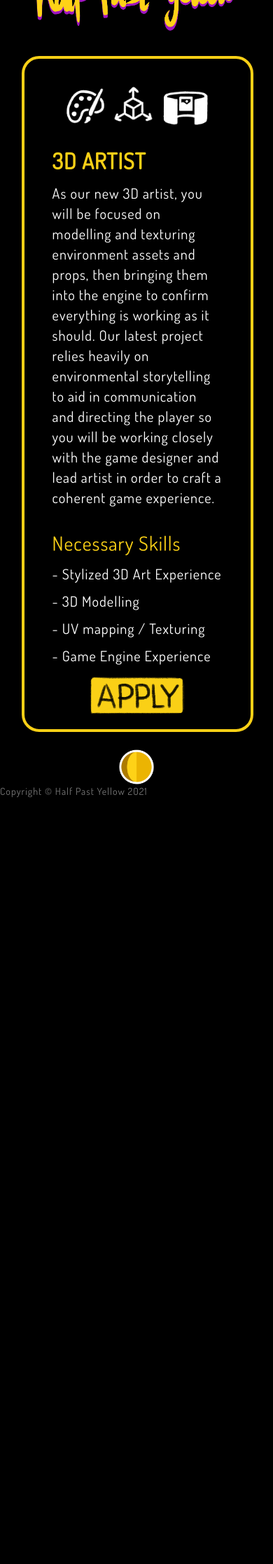
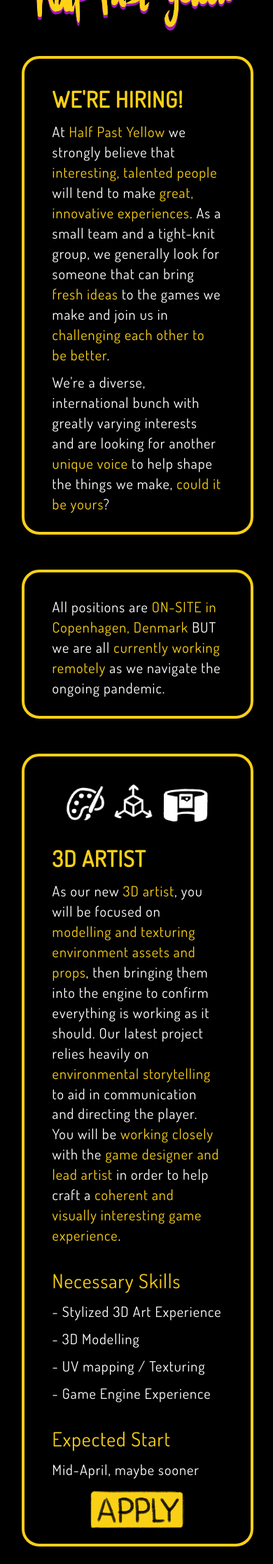
Before and after one commit to HalfPastYellow/HalfPastYellow.github.io, a PHP site: page /jobs/ in a window 390 px wide. Shown: the part 62-2297 px from the top of the page at 70% size. Before the commit the page ends 1202 px from the top, so only its background shows below. Run offline with PHP 8.4, Linux system fonts and the light colour scheme.

Commit message:
job posting text pass + more text + highlight key words

```diff
--- a/css/hpy-site.css
+++ b/css/hpy-site.css
@@ -24,6 +24,14 @@
   letter-spacing: 1px;
   color: #ffffff;
 }
+
+mark.highlight
+{
+	color: #fad016;
+	background: none;
+	padding: 0;
+}
+
 a:link, a:active, a:visited {
   color: #fad016;
 }
--- a/jobs/index.html
+++ b/jobs/index.html
@@ -64,17 +64,41 @@
 </div>
 <div class="container">
   <div class="row box with-padding">
+    <div class="col-md-12">
+      <p class="label-thick">We're hiring!</p>
+      <p>At <mark class="highlight">Half Past Yellow</mark> we strongly believe that <mark class="highlight">interesting, talented people </mark> will tend to make <mark class="highlight">great, innovative experiences</mark>. As a small team and a tight-knit group, we generally look for someone that can bring <mark class="highlight">fresh ideas</mark> to the games we make and join us in <mark class="highlight">challenging each other to be better</mark>.
+	  </P>
+	  <p>We're a diverse, international bunch with greatly varying interests and are looking for another <mark class="highlight">unique voice</mark> to help shape the things we make, <mark class="highlight">could it be yours</mark>?</p>
+	  </p>
+    </div>
+  </div>
+</div>
+
+<div class="container">
+  <div class="row box with-padding">
+    <div class="col-md-12">
+	  <p>All positions are <mark class="highlight">ON-SITE in Copenhagen, Denmark</mark> BUT we are all <mark class="highlight">currently working remotely</mark> as we navigate the ongoing pandemic.
+	  </p>
+    </div>
+  </div>
+</div>
+
+<div class="container">
+  <div class="row box with-padding">
     <div class="col-md-6">
       <div class="job-portrait"><img src="../img/3dperson.gif" alt="3dpersongif" class="img-responsive center-block"></div>
       <img src="../img/3dicons.png" alt="3dicons" class="img-responsive center-block" style="max-width: 85%; padding: 0px 0px 5%;"> </div>
     <div class="col-md-6">
       <p class="label-thick" style="padding: 5% 0px 0px;">3D Artist</p>
-      <p>As our new 3D artist, you will be focused on modelling and texturing environment assets and props, then bringing them into the engine to confirm everything is working as it should. Our latest project relies heavily on environmental storytelling to aid in communication and directing the player so you will be working closely with the game designer and lead artist in order to craft a coherent game experience.</p>
+      <p>As our new <mark class="highlight">3D artist</mark>, you will be focused on <mark class="highlight">modelling and texturing environment assets and props</mark>, then bringing them into the engine to confirm everything is working as it should. Our latest project relies heavily on <mark class="highlight">environmental storytelling</mark> to aid in communication and directing the player. You will be <mark class="highlight">working closely</mark> with the <mark class="highlight">game designer and lead artist</mark> in order to help craft a <mark class ="highlight">coherent and visually interesting game experience</mark>.</p>
 		<p class="label-thin"style="padding: 20px 0px 0px;">Necessary Skills</p>
 		<p>	- Stylized 3D Art Experience</p>
 		<p>	- 3D Modelling</p>
 		<p>	- UV mapping / Texturing</p>
 		<p>	- Game Engine Experience</p>
+
+		<p class="label-thin"style="padding: 20px 0px 0px;">Expected Start</p>
+		<p>Mid-April, maybe sooner</p>
       <img src="../img/Apply.gif" alt="applygif" class="img-responsive center-block" style="max-width: 60%;"> </div>
   </div>
 </div>
```
